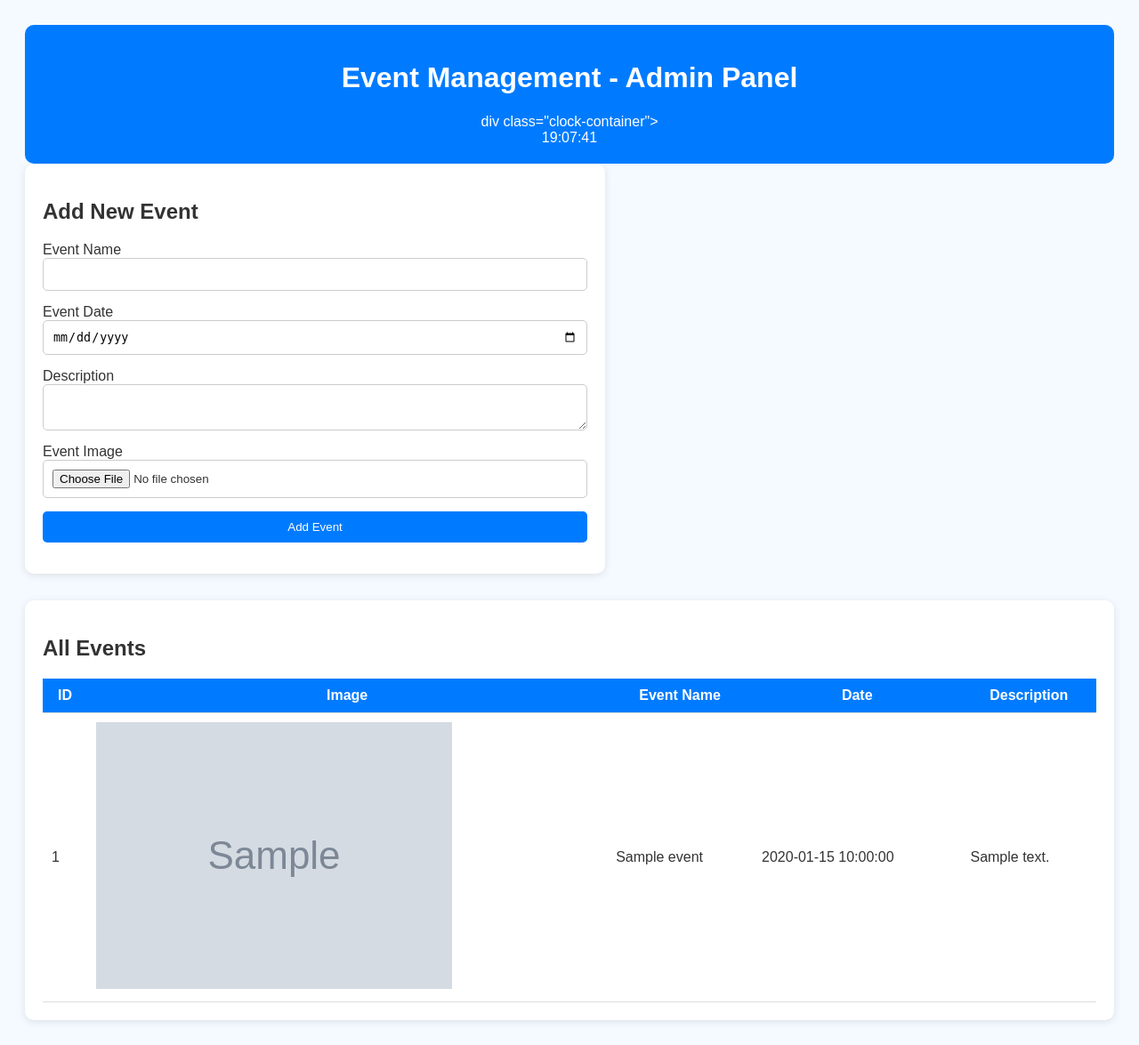
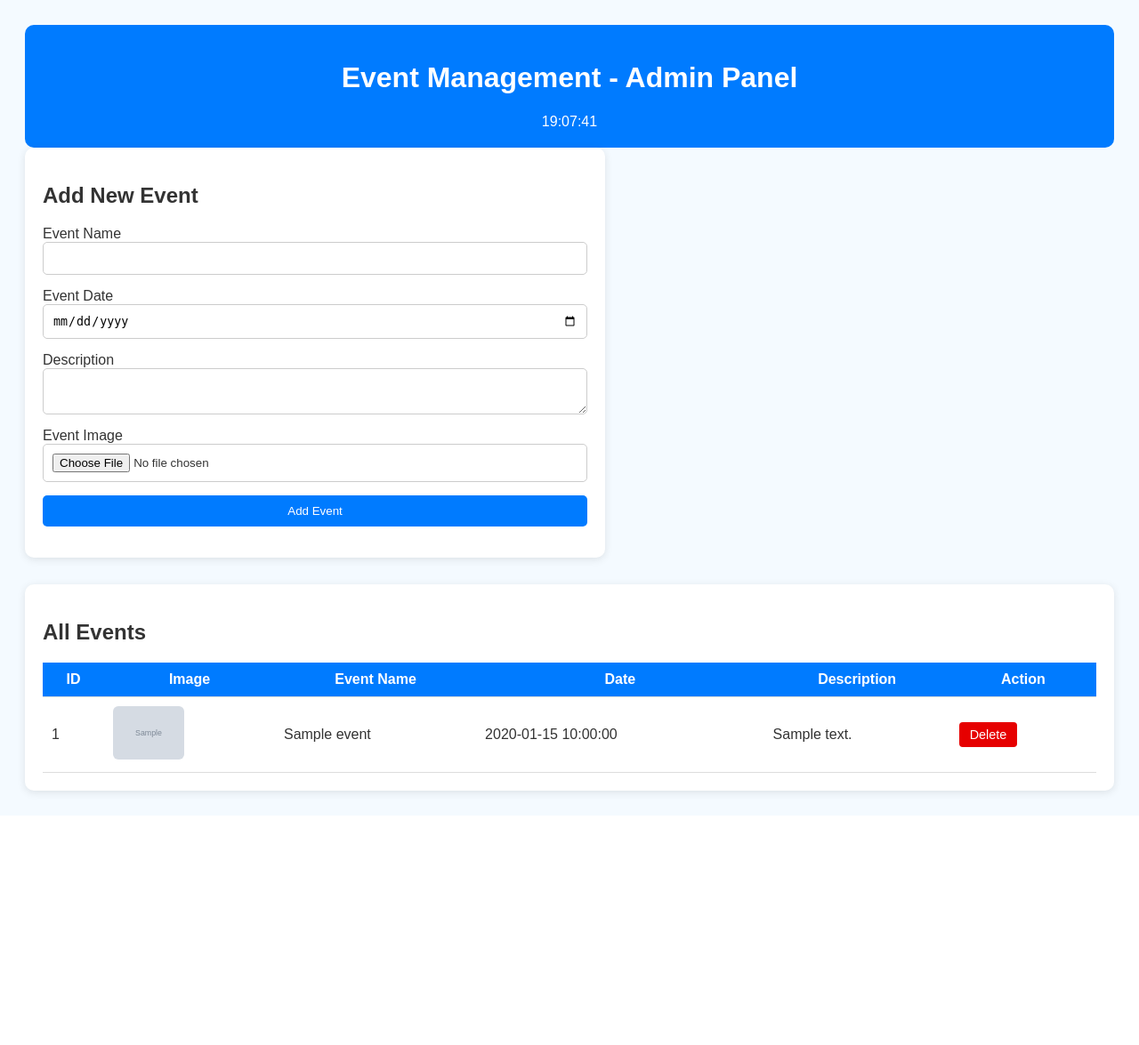
Before and after one commit to Feu29/WAD-Project-EventTickets, a PHP site: page /admin.php in a window 1280 px wide. Shown: the whole page at 89% size. After the commit the page ends 898 px from the top, so only its background shows below. Run offline with PHP 8.4, Linux system fonts and the light colour scheme; tables that the repository leaves empty or names only in its code hold one stand-in row (values such as "Sample post"); grey boxes marked "Sample" are stand-in pictures.

Commit message:
Update admin.php

```diff
--- a/admin.php
+++ b/admin.php
@@ -14,14 +14,34 @@ if ($conn->connect_error) {
   die("Connection failed: " . $conn->connect_error);
 }
 
+// Handle delete request
+if (isset($_POST['delete_event'])) {
+  $event_id = intval($_POST['event_id']);
+
+  // Delete image file first (optional but recommended)
+  $getImage = $conn->prepare("SELECT image_path FROM events WHERE id = ?");
+  $getImage->bind_param("i", $event_id);
+  $getImage->execute();
+  $getImage->bind_result($image_path);
+  if ($getImage->fetch() && file_exists($image_path)) {
+    unlink($image_path); // delete image file from folder
+  }
+  $getImage->close();
+
+  // Delete event record from database
+  $delete = $conn->prepare("DELETE FROM events WHERE id = ?");
+  $delete->bind_param("i", $event_id);
+  $delete->execute();
+  $delete->close();
+
+  echo "<script>alert('Event deleted successfully.'); window.location='admin.php';</script>";
+  exit;
+}
+
 // Fetch events from database
 $sql = "SELECT * FROM events ORDER BY id DESC";
 $result = $conn->query($sql);
 ?>
-
-
-
-
 
 <!DOCTYPE html>
 <html lang="en">
@@ -30,19 +50,41 @@ $result = $conn->query($sql);
   <meta name="viewport" content="width=device-width, initial-scale=1.0">
   <title>Admin | Event Management</title>
   <link rel="stylesheet" href="admin.css">
+  <style>
+    /* Simple styling for delete button */
+    .delete-btn {
+      background: #e60000;
+      color: #fff;
+      border: none;
+      padding: 6px 12px;
+      border-radius: 4px;
+      cursor: pointer;
+      font-size: 0.9rem;
+      transition: background 0.2s ease;
+    }
+
+    .delete-btn:hover {
+      background: #ff3333;
+    }
+
+    table img {
+      width: 80px;
+      height: 60px;
+      object-fit: cover;
+      border-radius: 6px;
+    }
+  </style>
 </head>
 <body>
   <div class="header">
-    <h1> Event Management - Admin Panel</h1>
-    div class="clock-container">
+    <h1>Event Management - Admin Panel</h1>
+    <div class="clock-container">
       <div id="clock"></div>
     </div>
   </div>
 
-
- <div class="dashboard">
-
-
+  <div class="dashboard">
+    <!-- LEFT: ADD NEW EVENT -->
     <div class="form-section">
       <h2>Add New Event</h2>
       <form action="addevent.php" method="POST" enctype="multipart/form-data">
@@ -62,7 +104,7 @@ $result = $conn->query($sql);
       </form>
     </div>
 
-   <!-- RIGHT: EVENT TABLE -->
+    <!-- RIGHT: EVENT TABLE -->
     <div class="table-section">
       <h2>All Events</h2>
       <table id="eventsTable">
@@ -73,6 +115,7 @@ $result = $conn->query($sql);
             <th>Event Name</th>
             <th>Date</th>
             <th>Description</th>
+            <th>Action</th>
           </tr>
         </thead>
         <tbody>
@@ -81,14 +124,20 @@ $result = $conn->query($sql);
             while ($row = $result->fetch_assoc()) {
               echo "<tr>";
               echo "<td>" . $row['id'] . "</td>";
-              echo "<td><img src='" . $row['image_path'] . "' alt='Event Image'></td>";
+              echo "<td><img src='" . htmlspecialchars($row['image_path']) . "' alt='Event Image'></td>";
               echo "<td>" . htmlspecialchars($row['event_name']) . "</td>";
               echo "<td>" . htmlspecialchars($row['event_date']) . "</td>";
               echo "<td>" . htmlspecialchars($row['description']) . "</td>";
+              echo "<td>
+                      <form method='POST' style='display:inline;' onsubmit='return confirmDelete();'>
+                        <input type='hidden' name='event_id' value='" . $row['id'] . "'>
+                        <button type='submit' name='delete_event' class='delete-btn'>Delete</button>
+                      </form>
+                    </td>";
               echo "</tr>";
             }
           } else {
-            echo "<tr><td colspan='5'>No events found.</td></tr>";
+            echo "<tr><td colspan='6'>No events found.</td></tr>";
           }
           ?>
         </tbody>
@@ -96,7 +145,7 @@ $result = $conn->query($sql);
     </div>
   </div>
 
-  <!-- CLOCK SCRIPT -->
+  <!-- CLOCK + DELETE CONFIRMATION -->
   <script>
     function updateClock() {
       const clock = document.getElementById("clock");
@@ -108,6 +157,10 @@ $result = $conn->query($sql);
     }
     setInterval(updateClock, 1000);
     updateClock();
+
+    function confirmDelete() {
+      return confirm("Are you sure you want to delete this event?");
+    }
   </script>
 </body>
 </html>
```
